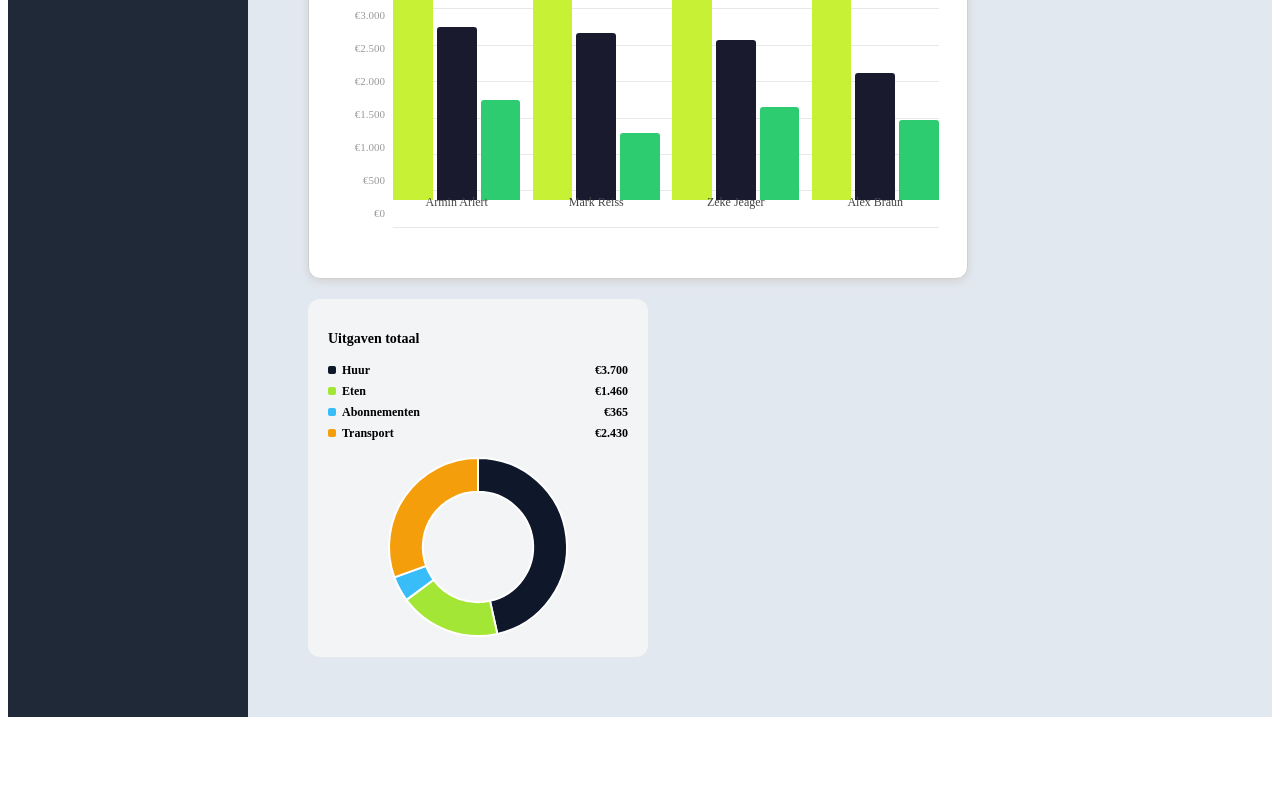
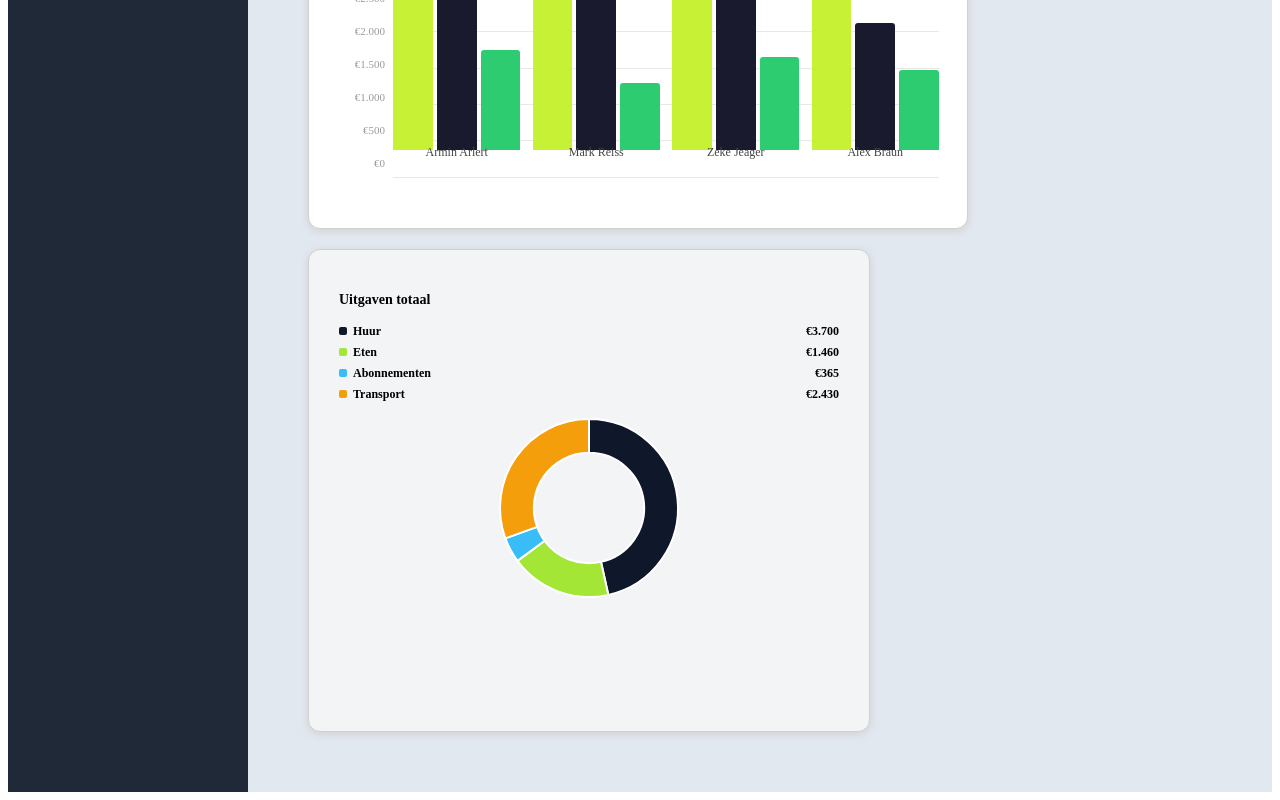
Before and after one commit to itzmitto/svelte-dashboard-project, a SvelteKit app: page / in a window 1280 px wide. Shown: the part 1491-2291 px from the top of the page. Before the commit the page ends 2216 px from the top, so only its background shows below. Built offline with nearby package versions, Linux system fonts and the light colour scheme.

Commit message:
styling aangepast van de maincard2

```diff
--- a/src/routes/maincard2.css
+++ b/src/routes/maincard2.css
@@ -1,6 +1,9 @@
 .maincard2 {
-  background: var(--light);
-  padding: 1.25rem;
+  background-color: var(--light);
+  width: 500px;
+  padding: 30px 30px 133px 30px;
+  box-shadow: 0 2px 8px var(--shadow);
+  border: 1px solid var(--shadow);
   border-radius: 12px;
 }
 
--- a/src/routes/page.css
+++ b/src/routes/page.css
@@ -79,7 +79,7 @@ p {
     background-color: var(--bg3);
     display: flex;
     flex-direction: column;
-    gap: 30px;
+    gap: 5px;
 }
 
 .container {
```
